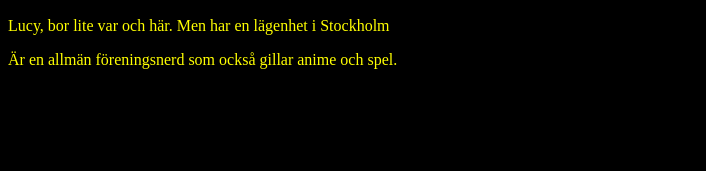
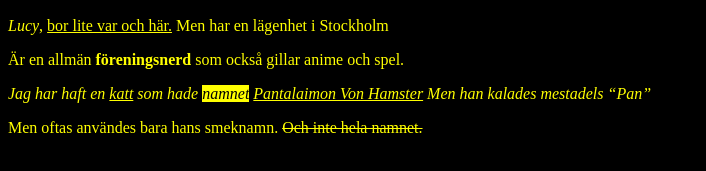
Before and after one commit to Queen-of-Hamsters/presentation-page, a plain HTML site: page index.html in a window 1280 px wide. Shown: the part 311-482 px from the top of the page, without its empty margins (0-706 px from the left). Drawn offline with Linux system fonts and the light colour scheme.

Commit message:
testar olika grafiska element

```diff
--- a/index.html
+++ b/index.html
@@ -7,7 +7,9 @@
 </head>
 <body bgcolor="#0000" text="yellow">
     <img src="https://th.bing.com/th/id/OIP._YJhqNzz7xnlc9NlkhOZfQHaDd?rs=1&pid=ImgDetMain" alt="En anime bild på en person som spelar videospel">
-    <p>Lucy, bor lite var och här. Men har en lägenhet i Stockholm</p>
-    <p>Är en allmän föreningsnerd som också gillar anime och spel.</p>
+    <p><i>Lucy</i>, <u>bor lite var och här.</u> Men har en lägenhet i Stockholm</p>
+    <p>Är en allmän <strong>föreningsnerd</strong> som också gillar anime och spel.</p>
+    <p><i>Jag har haft en <u>katt</u> som hade <mark>namnet</mark> <u>Pantalaimon Von Hamster</u> Men han kalades mestadels <q>Pan</q></i></p>
+    <p>Men oftas användes bara hans smeknamn. <s>Och inte hela namnet.</s></p>
 </body>
 </html>
```
